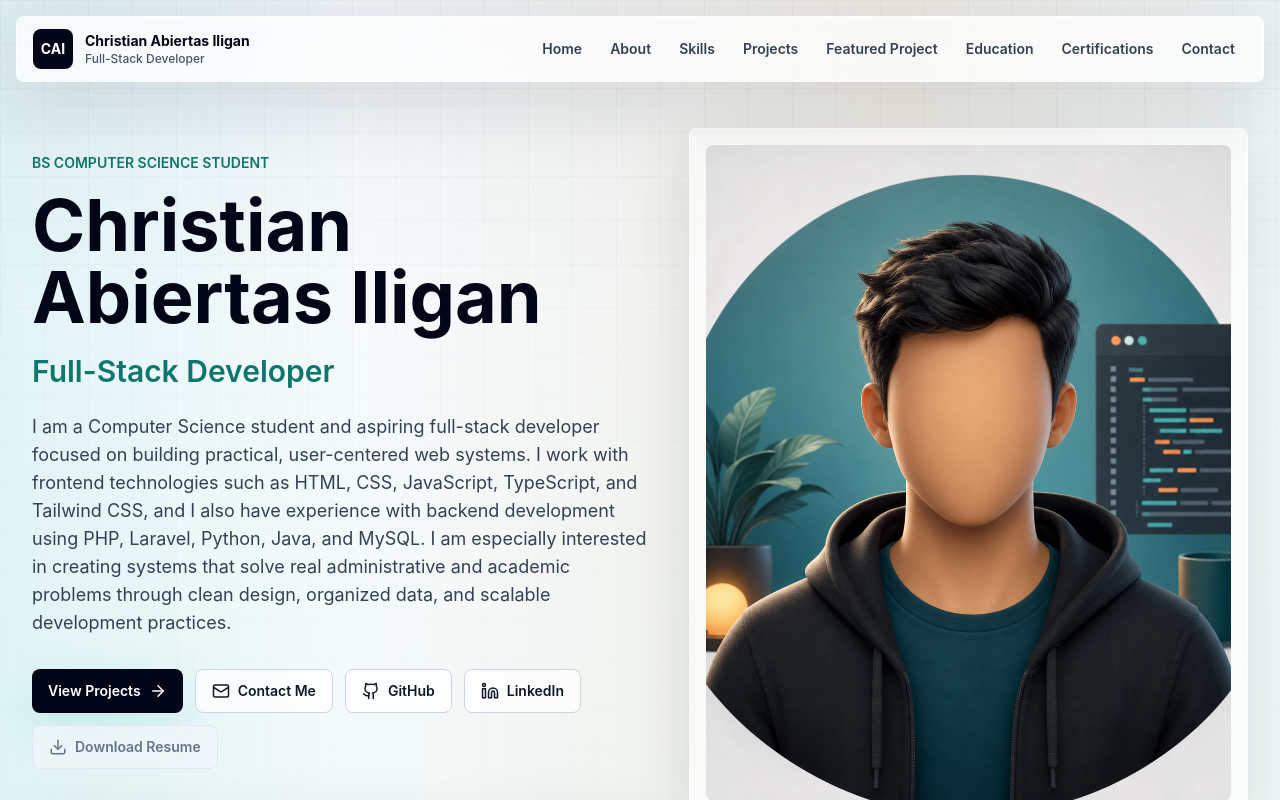
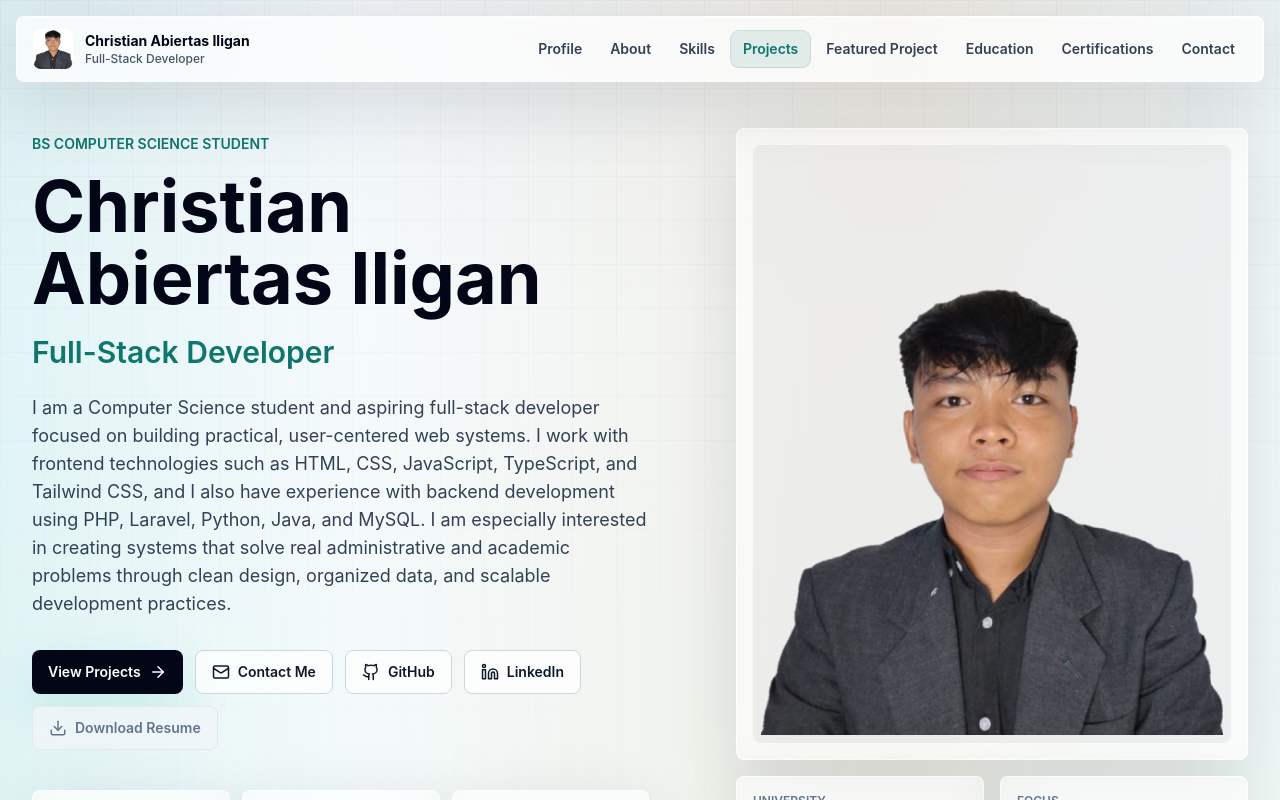
Before and after one commit to iyaniyaniyan/portfolio, a React (Vite) app: page / in a window 1280 px wide. Shown: the top 800 px of the page. Built offline with nearby package versions, Linux system fonts and the light colour scheme.

Commit message:
Polish profile section layout and nav state

```diff
--- a/eslint.config.js
+++ b/eslint.config.js
@@ -5,7 +5,7 @@ import reactRefresh from 'eslint-plugin-react-refresh';
 import tseslint from 'typescript-eslint';
 
 export default tseslint.config(
-  { ignores: ['dist'] },
+  { ignores: ['dist', '.tmp'] },
   js.configs.recommended,
   ...tseslint.configs.recommended,
   {
--- a/src/components/Education.tsx
+++ b/src/components/Education.tsx
@@ -18,22 +18,22 @@ export function Education() {
               <span className="grid h-12 w-12 shrink-0 place-items-center rounded-lg bg-lagoon/10 text-lagoon">
                 <GraduationCap size={26} aria-hidden="true" />
               </span>
-              <div>
+              <div className="min-w-0 flex-1">
                 <h3 className="text-xl font-bold text-slate-950">{item.school}</h3>
                 <p className="mt-2 text-lg font-semibold text-lagoon">{item.degree}</p>
                 <p className="mt-2 text-sm font-semibold text-slate-700">
                   {item.level} | Expected Graduation: {item.expectedGraduation}
                 </p>
+                <ul className="mt-5 space-y-2 text-sm leading-7 text-slate-700">
+                  {item.details.map((detail) => (
+                    <li key={detail} className="grid grid-cols-[0.5rem_1fr] gap-3">
+                      <span className="mt-3 h-1.5 w-1.5 rounded-lg bg-lagoon" aria-hidden="true" />
+                      <span>{detail}</span>
+                    </li>
+                  ))}
+                </ul>
               </div>
             </div>
-            <ul className="mt-5 space-y-2 text-sm leading-7 text-slate-700">
-              {item.details.map((detail) => (
-                <li key={detail} className="flex gap-2">
-                  <span className="mt-2 h-1.5 w-1.5 shrink-0 rounded-lg bg-lagoon" aria-hidden="true" />
-                  <span>{detail}</span>
-                </li>
-              ))}
-            </ul>
           </article>
         ))}
       </div>
--- a/src/components/Hero.tsx
+++ b/src/components/Hero.tsx
@@ -10,7 +10,7 @@ export function Hero() {
   const linkedin = socials.find((social) => social.kind === 'linkedin');
 
   return (
-    <section id="home" className="section-shell flex min-h-screen min-w-0 items-center pt-32">
+    <section id="profile" className="section-shell flex min-h-screen min-w-0 items-center pt-32">
       <div className="grid w-full min-w-0 items-center gap-10 lg:grid-cols-[1.05fr_0.95fr]">
         <div className="min-w-0" data-reveal>
           <p className="eyebrow">{profile.subtitle}</p>
@@ -63,14 +63,14 @@ export function Hero() {
           </div>
         </div>
 
-        <div className="relative min-w-0" data-reveal>
+        <div className="relative min-w-0 lg:ml-auto lg:w-full lg:max-w-[32rem]" data-reveal>
           <div className="glass-card overflow-hidden p-4">
             <div className="aspect-[4/5] overflow-hidden rounded-lg bg-slate-950/5">
               {profile.avatarPath && !imageFailed ? (
                 <img
                   src={assetPath(profile.avatarPath)}
-                  alt="Generic developer avatar placeholder for Christian Abiertas Iligan"
-                  className="h-full w-full object-cover"
+                  alt="Portrait of Christian Abiertas Iligan"
+                  className="h-full w-full object-contain object-bottom p-2"
                   onError={() => setImageFailed(true)}
                 />
               ) : (
--- a/src/components/Navbar.tsx
+++ b/src/components/Navbar.tsx
@@ -2,9 +2,21 @@ import { Menu, X } from 'lucide-react';
 import { useEffect, useState } from 'react';
 import { navigation } from '../data/navigation';
 import { profile } from '../data/profile';
+import { assetPath } from '../utils/assets';
 
 export function Navbar() {
   const [open, setOpen] = useState(false);
+  const [activeHref, setActiveHref] = useState(navigation[0]?.href ?? '#profile');
+  const [brandImageFailed, setBrandImageFailed] = useState(false);
+
+  const navLinkClass = (isActive: boolean, mobile = false) =>
+    [
+      'rounded-lg font-semibold transition',
+      mobile ? 'px-4 py-3 text-sm' : 'px-3 py-2 text-sm',
+      isActive
+        ? 'bg-lagoon/10 text-lagoon ring-1 ring-lagoon/20 shadow-sm'
+        : 'text-slate-700 hover:bg-white/70 hover:text-lagoon',
+    ].join(' ');
 
   useEffect(() => {
     const closeOnEscape = (event: KeyboardEvent) => {
@@ -17,12 +29,61 @@ export function Navbar() {
     return () => window.removeEventListener('keydown', closeOnEscape);
   }, []);
 
+  useEffect(() => {
+    const sections = navigation
+      .map((item) => document.getElementById(item.href.slice(1)))
+      .filter((section): section is HTMLElement => Boolean(section));
+
+    if (!sections.length) {
+      return;
+    }
+
+    let frameId = 0;
+
+    const updateActiveSection = () => {
+      window.cancelAnimationFrame(frameId);
+      frameId = window.requestAnimationFrame(() => {
+        const activationLine = window.innerHeight * 0.36;
+        let currentSection = sections[0];
+
+        sections.forEach((section) => {
+          const { top } = section.getBoundingClientRect();
+
+          if (top <= activationLine) {
+            currentSection = section;
+          }
+        });
+
+        setActiveHref(`#${currentSection.id}`);
+      });
+    };
+
+    updateActiveSection();
+    window.addEventListener('scroll', updateActiveSection, { passive: true });
+    window.addEventListener('resize', updateActiveSection);
+
+    return () => {
+      window.cancelAnimationFrame(frameId);
+      window.removeEventListener('scroll', updateActiveSection);
+      window.removeEventListener('resize', updateActiveSection);
+    };
+  }, []);
+
   return (
     <header className="fixed inset-x-0 top-4 z-50 px-4">
       <nav className="glass-nav mx-auto flex w-full max-w-7xl items-center justify-between rounded-lg px-4 py-3" aria-label="Primary">
-        <a href="#home" className="flex items-center gap-3" onClick={() => setOpen(false)}>
-          <span className="grid h-10 w-10 place-items-center rounded-lg bg-slate-950 text-sm font-bold text-white">
-            {profile.initials}
+        <a href="#profile" className="flex items-center gap-3" onClick={() => setOpen(false)}>
+          <span className="grid h-10 w-10 shrink-0 place-items-center overflow-hidden rounded-lg bg-slate-950 text-sm font-bold text-white">
+            {profile.navAvatarPath && !brandImageFailed ? (
+              <img
+                src={assetPath(profile.navAvatarPath)}
+                alt={`${profile.name} profile`}
+                className="h-full w-full object-cover"
+                onError={() => setBrandImageFailed(true)}
+              />
+            ) : (
+              profile.initials
+            )}
           </span>
           <span className="hidden min-w-0 sm:block">
             <span className="block text-sm font-bold leading-5 text-slate-950">{profile.name}</span>
@@ -35,7 +96,8 @@ export function Navbar() {
             <a
               key={item.href}
               href={item.href}
-              className="rounded-lg px-3 py-2 text-sm font-semibold text-slate-700 transition hover:bg-white/70 hover:text-lagoon"
+              className={navLinkClass(activeHref === item.href)}
+              aria-current={activeHref === item.href ? 'page' : undefined}
             >
               {item.label}
             </a>
@@ -59,7 +121,8 @@ export function Navbar() {
             <a
               key={item.href}
               href={item.href}
-              className="rounded-lg px-4 py-3 text-sm font-semibold text-slate-800 transition hover:bg-white/75 hover:text-lagoon"
+              className={navLinkClass(activeHref === item.href, true)}
+              aria-current={activeHref === item.href ? 'page' : undefined}
               onClick={() => setOpen(false)}
             >
               {item.label}
--- a/src/data/navigation.ts
+++ b/src/data/navigation.ts
@@ -1,7 +1,7 @@
 import type { NavItem } from '../types/portfolio';
 
 export const navigation: NavItem[] = [
-  { label: 'Home', href: '#home' },
+  { label: 'Profile', href: '#profile' },
   { label: 'About', href: '#about' },
   { label: 'Skills', href: '#skills' },
   { label: 'Projects', href: '#projects' },
--- a/src/data/profile.ts
+++ b/src/data/profile.ts
@@ -7,7 +7,8 @@ export const profile: Profile = {
   subtitle: 'BS Computer Science Student',
   location: 'Cavite State University - Carmona',
   email: 'christianiligan0@gmail.com',
-  avatarPath: '/assets/profile-placeholder.png',
+  avatarPath: '/assets/profile_nobg.png',
+  navAvatarPath: '/assets/profile.jpg',
   resume: {
     label: 'Download Resume',
     path: '/resume.pdf',
--- a/src/types/portfolio.ts
+++ b/src/types/portfolio.ts
@@ -26,6 +26,7 @@ export interface Profile {
   location: string;
   email: string;
   avatarPath: string;
+  navAvatarPath: string;
   resume: ResumeConfig;
   intro: string;
   about: string[];
```
Also changed, not shown: public/assets/profile.jpg (added), public/assets/profile_nobg.png (added).
